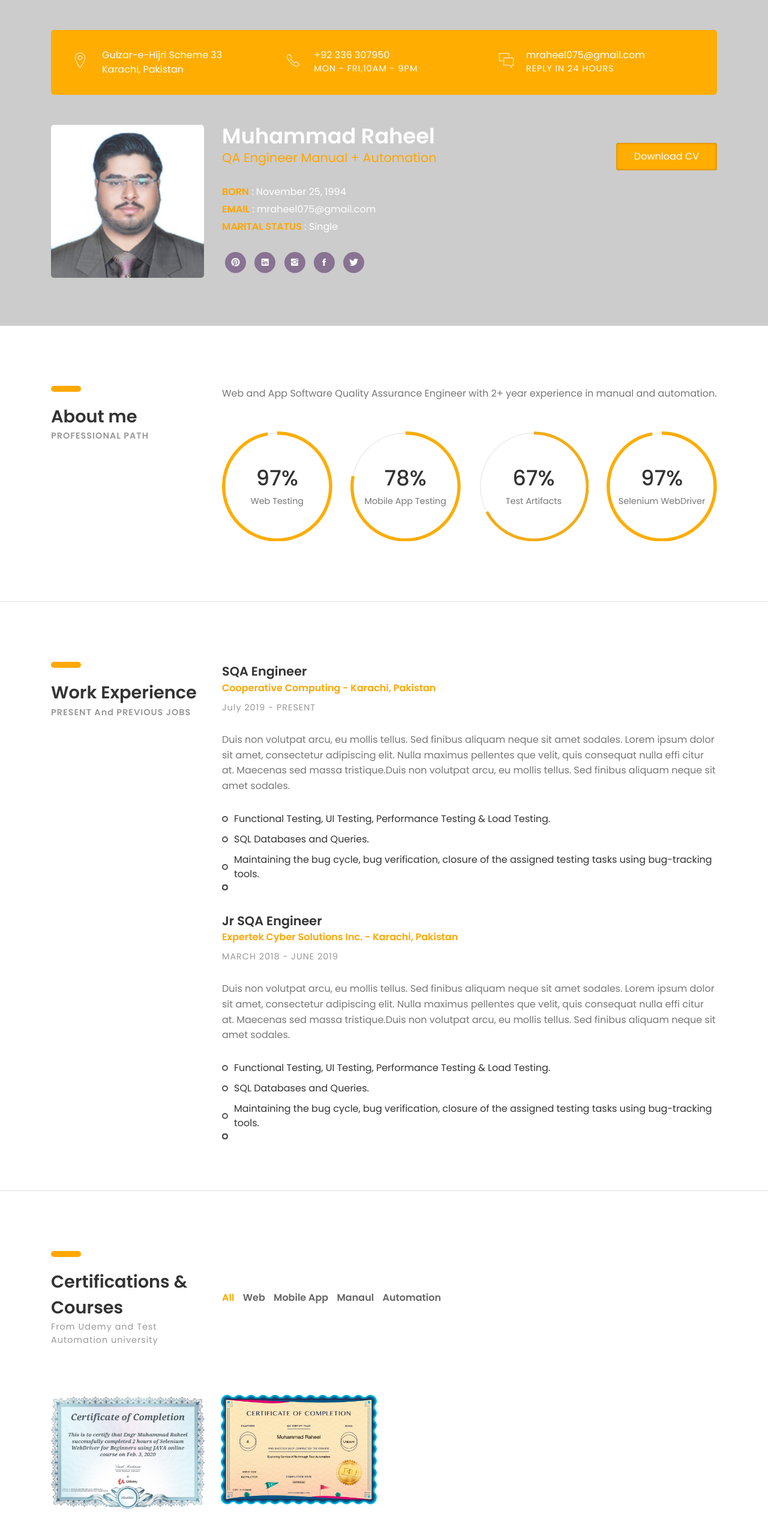
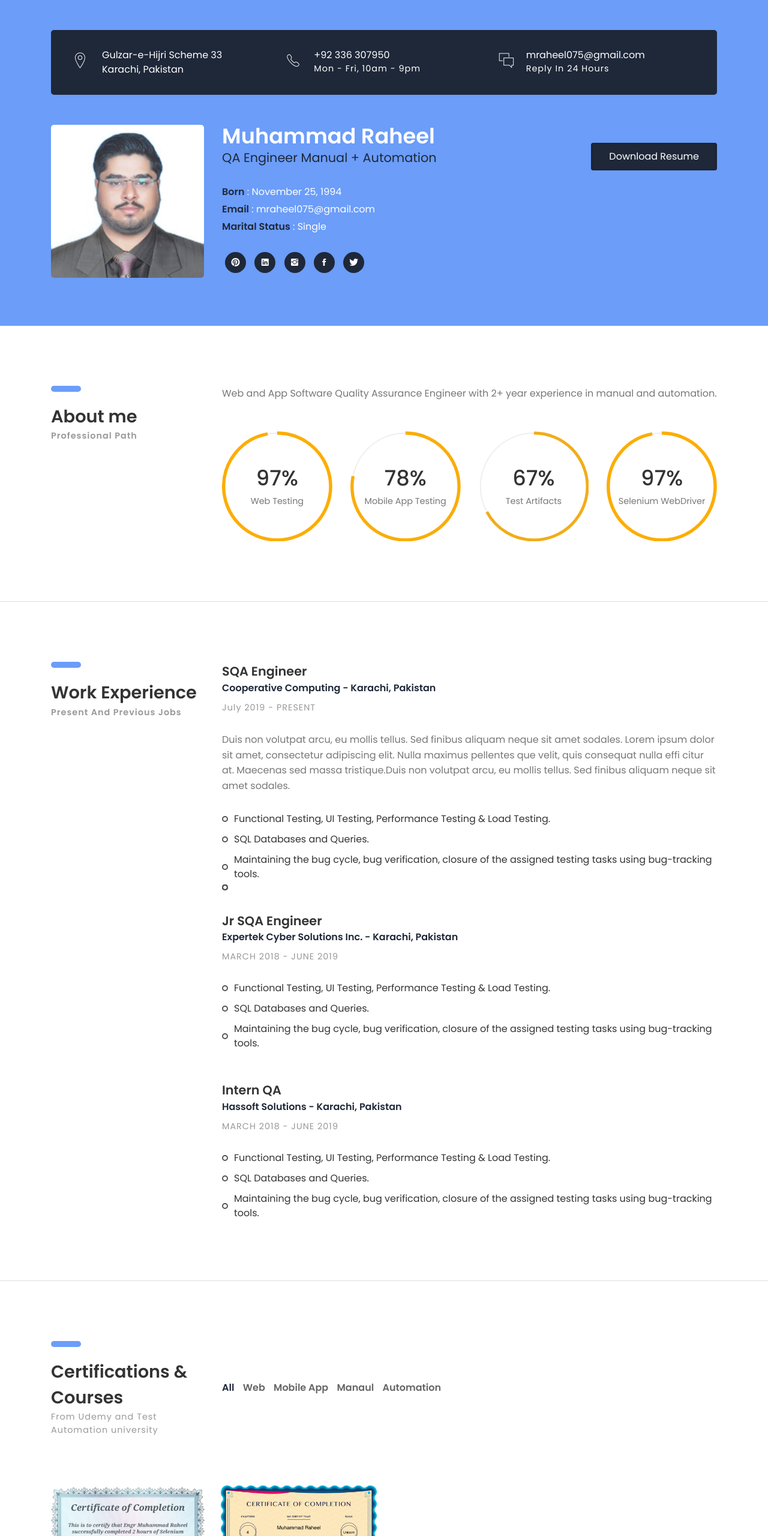
Before and after one commit to mraheel075/profile, a plain HTML site: page index.html in a window 1280 px wide. Shown: the top 2560 px of the page at 60% size. Drawn offline with Linux system fonts and the light colour scheme; files whose address does not match are found by name.

Commit message:
Add files via upload

```diff
--- a/02-cv-boxed/css/styles.css
+++ b/02-cv-boxed/css/styles.css
@@ -58,7 +58,7 @@ a, button{ display: inline-block; text-decoration: none; color: inherit; line-he
 
 a:focus, a:active, a:hover,
 button:focus, button:active, button:hover,
-a b.light-color:hover{ text-decoration: none; color: #FFA804; }
+a b.light-color:hover{ text-decoration: none; color: #1F2839; }
 
 b{ font-weight: 600; }
 
@@ -87,7 +87,7 @@ b.max-bold{ font-weight: 700; }
 .section .heading{ margin-bottom: 60px; }
 
 .section .heading:before{ content:''; height: 10px; width: 50px; border-radius: 5px;
-	margin-bottom: 20px; display: block; background: #FFA804; }
+	margin-bottom: 20px; display: block; background: #6b9df9; }
 
 .margin-t-10{ margin-top: 10px; }
 
@@ -96,7 +96,7 @@ b.max-bold{ font-weight: 700; }
 
 .margin-tb-30{ margin-top: 30px; margin-bottom: 30px; }
 
-.font-yellow{ color: #FFA600; }
+.font-yellow{ color: #1F2839; }
 
 .font-semi-white{ color: #ddd; }
 
@@ -112,13 +112,13 @@ b.max-bold{ font-weight: 700; }
 	z-index: 1;background-image: url(../../images/slider-3-1920x1080.jpg); }
 
 .intro-section:before{ content:''; z-index: -1; position: absolute; top: 0; bottom: 0; left: 0;
-	right: 0; background: rgba(0,0,0, .2); }
+	right: 0; background: rgba(107,157,249); }
 
 
 /* HEADER */
 
 .intro-section .heading-wrapper{ border-radius: 5px; padding: 30px 40px 20px; margin-bottom: 50px;
-	background: #FFAD01; color: #fff; }
+	background: #1F2839; color: #fff; }
 
 .intro-section .info{ margin-bottom: 10px; }
 
@@ -137,10 +137,10 @@ b.max-bold{ font-weight: 700; }
 
 .intro .social-icons > li > a{ height: 35px; line-height: 35px; width: 35px; border-radius: 20px;
 	overflow: hidden; z-index: 1; position: relative; margin: 0 5px 5px; text-align: center;
-	background: #887392; color: #fff; }
+	background: #1F2839; color: #fff; }
 
 .intro .social-icons > li > a:after{ content: ''; position: absolute; bottom: 0; left: 0; right: 0;
-	top: 0; z-index: -1; border-radius: 20px; background: #FFA804;
+	top: 0; z-index: -1; border-radius: 20px; background: #455572;
 	-webkit-transition: all .2s ease; transition: all .2s ease;
 	-webkit-transform: scale(0); transform: scale(0); }
 
@@ -148,7 +148,7 @@ b.max-bold{ font-weight: 700; }
 
 
 .intro .downlad-btn{ padding: 15px 30px; border-radius: 4px; float: right; margin-top: 30px;
-	box-shadow: inset 0 0px 4px rgba(0,0,0,.3); background: #FFAD01; color: #fff;
+	box-shadow: inset 0 0px 4px rgba(0,0,0,.3); background: #1F2839; color: #fff;
 	-webkit-transition: all .2s ease; transition: all .2s ease; }
 
 .intro .downlad-btn:hover{ -webkit-transform: translateY(-4px); transform: translateY(-4px); }
@@ -192,7 +192,7 @@ b.max-bold{ font-weight: 700; }
 
 .portfolio-section .portfolioFilter a{ margin: 10px 10px 0 0; }
 
-.portfolio-section .portfolioFilter a.current{ color: #FFA804; }
+.portfolio-section .portfolioFilter a.current{ color: #1F2839; }
 
 .portfolio-section .portfolioContainer{ margin-left: -15px; margin-right: -15px; }
 
@@ -215,7 +215,7 @@ b.max-bold{ font-weight: 700; }
 
 .education-wrapper .education:after{ content:''; position: absolute; top: 8px; left: -58px; width: 16px;
 	height: 16px; border-radius: 10px; z-index: 1;
-	box-shadow: 0 0 0 8px rgba(255,171,0, .4); background: #FFAB00; }
+	box-shadow: 0 0 0 8px rgba(107,157,249, .4); background: #6b9df9; }
 
 
 
@@ -223,4 +223,4 @@ b.max-bold{ font-weight: 700; }
 8. FOOTER
 --------------------------------- */
 
-.copyright{ text-align: center; padding: 30px 0; background: #28023D; }
+.copyright{ text-align: center; padding: 30px 0; background: #1F2839; }
--- a/index.html
+++ b/index.html
@@ -1,7 +1,7 @@
 <!DOCTYPE HTML>
 <html lang="en">
 <head>
-	<title>Muhammad Raheel</title>
+	<title>Muhammad Raheel SQA Engineer</title>
 	<meta http-equiv="X-UA-Compatible" content="IE=edge">
     <meta name="viewport" content="width=device-width, initial-scale=1">
 	<meta charset="UTF-8">
@@ -46,7 +46,7 @@
 							<i class="icon ion-ios-telephone-outline"></i>
 							<div class="right-area">
 								<h5>+92 336 307950</h5>
-								<h6>MON - FRI,10AM - 9PM</h6>
+								<h6>Mon - Fri, 10am - 9pm</h6>
 							</div><!-- right-area -->
 						</div><!-- info -->
 					</div><!-- col-sm-4 -->
@@ -56,7 +56,7 @@
 							<i class="icon ion-ios-chatboxes-outline"></i>
 							<div class="right-area">
 								<h5>mraheel075@gmail.com</h5>
-								<h6>REPLY IN 24 HOURS</h6>
+								<h6>Reply In 24 Hours</h6>
 							</div><!-- right-area -->
 						</div><!-- info -->
 					</div><!-- col-sm-4 -->
@@ -76,9 +76,9 @@
 							<h2><b>Muhammad Raheel</b></h2>
 							<h4 class="font-yellow">QA Engineer Manual + Automation</h4>
 							<ul class="information margin-tb-30">
-								<li><b class="font-yellow">BORN</b> : November 25, 1994</li>
-								<li><b class="font-yellow">EMAIL</b> : mraheel075@gmail.com</li>
-								<li><b class="font-yellow">MARITAL STATUS</b> : Single</li>
+								<li><b class="font-yellow">Born</b> : November 25, 1994</li>
+								<li><b class="font-yellow">Email</b> : mraheel075@gmail.com</li>
+								<li><b class="font-yellow">Marital Status</b> : Single</li>
 							</ul>
 							<ul class="social-icons">
 								<li><a href="#"><i class="ion-social-pinterest"></i></a></li>
@@ -90,7 +90,7 @@
 					</div><!-- col-sm-8 -->
 
 					<div class="col-sm-10 col-md-3 col-lg-3">
-						<a class="downlad-btn" href="docs/Muhammad_Raheel_SQA-Resume.pdf" >Download CV</a>
+						<a class="downlad-btn" href="docs/Muhammad_Raheel_SQA-Resume.pdf" >Download Resume</a>
 					</div><!-- col-lg-2 -->
 
 				</div><!-- row -->
@@ -106,7 +106,7 @@
 				<div class="col-sm-12 col-md-3">
 					<div class="heading">
 						<h3><b>About me</b></h3>
-						<h6 class="font-lite-black"><b>PROFESSIONAL PATH</b></h6>
+						<h6 class="font-lite-black"><b>Professional Path</b></h6>
 					</div>
 				</div><!-- col-sm-3 -->
 				<div class="col-sm-12 col-md-9">
@@ -162,7 +162,7 @@ with 2+ year experience in manual and automation.</p>
 				<div class="col-sm-12 col-md-3">
 					<div class="heading">
 						<h3><b>Work Experience</b></h3>
-						<h6 class="font-lite-black"><b>PRESENT And PREVIOUS JOBS</b></h6>
+						<h6 class="font-lite-black"><b>Present And Previous Jobs</b></h6>
 					</div>
 				</div><!-- col-sm-3 -->
 
@@ -190,18 +190,25 @@ with 2+ year experience in manual and automation.</p>
 						<h4><b>Jr SQA Engineer</b></h4>
 						<h5 class="font-yellow"><b>Expertek Cyber Solutions Inc. - Karachi, Pakistan</b></h5>
 						<h6 class="font-lite-black margin-t-10">MARCH 2018 - JUNE 2019</h6>
-						<p class="margin-tb-30">Duis non volutpat arcu, eu mollis tellus. Sed finibus aliquam neque sit amet sodales.
-							Lorem ipsum dolor sit amet, consectetur adipiscing elit. Nulla maximus pellentes que velit,
-							quis consequat nulla effi citur at. Maecenas sed massa tristique.Duis non volutpat arcu,
-							eu mollis tellus. Sed finibus aliquam neque sit amet sodales. </p>
+						<p class="margin-tb-30"><!-- text --></p>
 						<ul class="list">
 							<li>Functional Testing, UI Testing, Performance Testing & Load Testing.</li>
 							<li>SQL Databases and Queries.</li>
 							<li>Maintaining the bug cycle, bug verification, closure of the assigned testing tasks using bug-tracking tools.</li>
-							<li></li>
-							<li></li>
-							<li></li>
-							<li></li>
+
+						</ul>
+					</div><!-- experience -->
+
+					<div class="experience margin-b-50">
+						<h4><b>Intern QA</b></h4>
+						<h5 class="font-yellow"><b>Hassoft Solutions - Karachi, Pakistan</b></h5>
+						<h6 class="font-lite-black margin-t-10">MARCH 2018 - JUNE 2019</h6>
+						<p class="margin-tb-30"><!-- text --></p>
+						<ul class="list">
+							<li>Functional Testing, UI Testing, Performance Testing & Load Testing.</li>
+							<li>SQL Databases and Queries.</li>
+							<li>Maintaining the bug cycle, bug verification, closure of the assigned testing tasks using bug-tracking tools.</li>
+
 						</ul>
 					</div><!-- experience -->
 
@@ -266,7 +273,7 @@ with 2+ year experience in manual and automation.</p>
 				<div class="col-sm-12 col-md-3">
 					<div class="heading">
 						<h3><b>Education</b></h3>
-						<h6 class="font-lite-black"><b>ACADEMIC CAREER</b></h6>
+						<h6 class="font-lite-black"><b>Academic Career</b></h6>
 					</div>
 				</div><!-- col-sm-3 -->
 
@@ -276,31 +283,22 @@ with 2+ year experience in manual and automation.</p>
 						<div class="education margin-b-50">
 							<h4><b>Bachelors of Science in Computer Engineering</b></h4>
 							<h5 class="font-yellow"><b>Sir Syed University Of Engineering & Technology</b></h5>
-							<h6 class="font-lite-black margin-t-10">GRADUATED IN Dec 2017 (4 YEARS)</h6>
-							<p class="margin-tb-30">Duis non volutpat arcu, eu mollis tellus. Sed finibus aliquam neque sit amet sodales.
-							Lorem ipsum dolor sit amet, consectetur adipiscing elit. Nulla maximus pellentes que velit,
-							quis consequat nulla effi citur at. Maecenas sed massa tristique.Duis non volutpat arcu,
-							eu mollis tellus. Sed finibus aliquam neque sit amet sodales. </p>
+							<h6 class="font-lite-black margin-t-10">Graduated In 2017 (4 Years)</h6>
+							<p class="margin-tb-30"> CGPA 3.48 Out of 4</p>
 						</div><!-- education -->
 
 						<div class="education margin-b-50">
 							<h4><b>Higher Secondary school Certificate (HSC)</b></h4>
 							<h5 class="font-yellow"><b>NCR-CET or NCR College of Emerging Technologies</b></h5>
-							<h6 class="font-lite-black margin-t-10">Intermediate IN Dec 2013 (2 YEARS)</h6>
-							<p class="margin-tb-30">Duis non volutpat arcu, eu mollis tellus. Sed finibus aliquam neque sit amet sodales.
-							Lorem ipsum dolor sit amet, consectetur adipiscing elit. Nulla maximus pellentes que velit,
-							quis consequat nulla effi citur at. Maecenas sed massa tristique.Duis non volutpat arcu,
-							eu mollis tellus. Sed finibus aliquam neque sit amet sodales. </p>
+							<h6 class="font-lite-black margin-t-10">Intermediate In 2013 (2 Years)</h6>
+							<p class="margin-tb-30"> Grade A </p>
 						</div><!-- education -->
 
 						<div class="education margin-b-50">
 							<h4><b>Secondary School Certificate (SSC)</b></h4>
 							<h5 class="font-yellow"><b>Waves Grammar School</b></h5>
-							<h6 class="font-lite-black margin-t-10">Matric IN Dec 2011 (2 YEARS)</h6>
-							<p class="margin-tb-30">Duis non volutpat arcu, eu mollis tellus. Sed finibus aliquam neque sit amet sodales.
-							Lorem ipsum dolor sit amet, consectetur adipiscing elit. Nulla maximus pellentes que velit,
-							quis consequat nulla effi citur at. Maecenas sed massa tristique.Duis non volutpat arcu,
-							eu mollis tellus. Sed finibus aliquam neque sit amet sodales. </p>
+							<h6 class="font-lite-black margin-t-10">Matric In 2011 (2 Years)</h6>
+							<p class="margin-tb-30"> Grade A+ </p>
 						</div><!-- education -->
 					</div><!-- education-wrapper -->
 				</div><!-- col-sm-9 -->
```
Also changed, not shown: images/slider-1-1920x10802.jpg (added).
